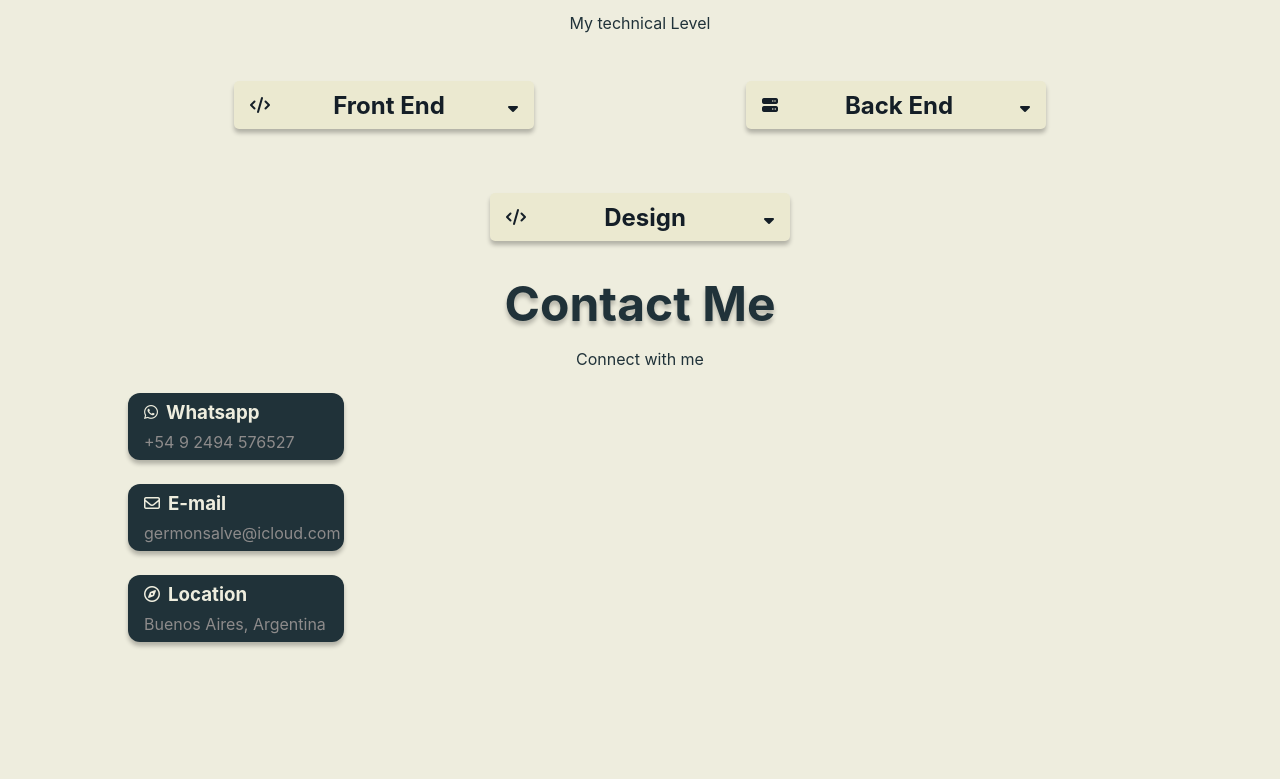
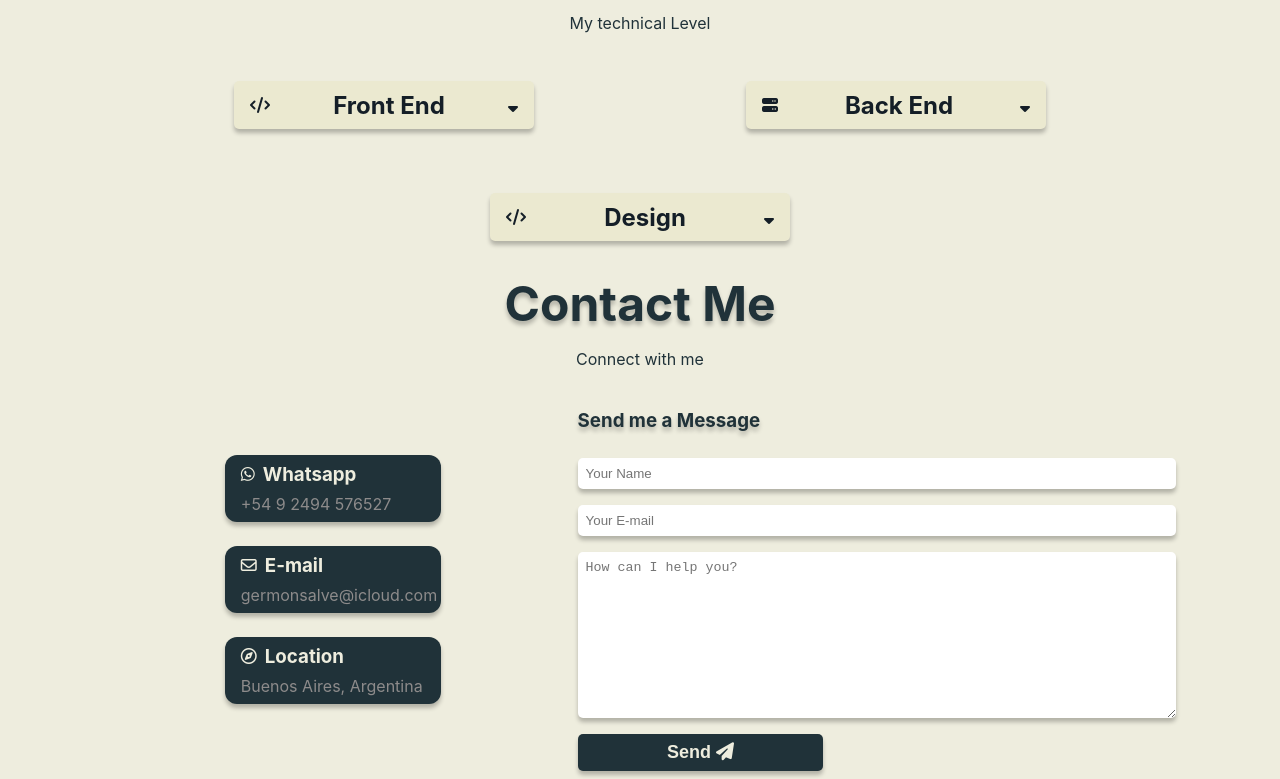
Before and after one commit to Germonsalve/CV, a plain HTML site: page index.html in a window 1280 px wide. Shown: the part 1286-2065 px from the top of the page. Before the commit the page ends 1952 px from the top, so only its background shows below. Drawn offline with Linux system fonts and the light colour scheme.

Commit message:
email secction added, test

```diff
--- a/css/styles.css
+++ b/css/styles.css
@@ -319,14 +319,26 @@ nav {
 
 /***************************CONTACT ME SECTION *********************************/
 
+.contact_container {
+    display: flex;
+    justify-content: space-between;
+    margin-top: 2.5rem;
+}
+
+.contact_cards_section {
+    min-width: 40%;
+    margin: 1.4rem 0;
+}
+
 .contact_cards {
     max-width: 200px;
     padding: .5rem;
-    margin: 1.5rem 0;
+    margin: 1.5rem auto;
     box-shadow: 0px 4px 4px rgba(0, 0, 0, 0.25);
     border-radius: 12px;
     background-color: #203239;
     color: #EEEDDE;
+    align-items: center;
 }
 
 .contact_cards p {
@@ -346,6 +358,49 @@ nav {
 
 .contact_card_top h3 {
     margin: 0;
+}
+
+.contact-form {
+    min-width: 60%;
+    margin: 0 2rem;
+}
+
+form {
+    display: flex;
+    flex-direction: column;
+}
+
+form h3 {
+    margin-top: 0;
+    margin-left: .5rem;
+    color: #203239;
+    text-shadow: 0px 4px 4px rgba(0, 0, 0, 0.25);
+}
+
+.form_items {
+    border-radius: 5px;
+    border-style: none;
+    margin: .5rem;
+    box-shadow: 0px 4px 4px rgba(0, 0, 0, 0.25);
+    padding: .5rem;
+}
+
+form button {
+    max-width: 40%;
+    background-color: #203239;
+    color: #EEEDDE;
+    font-size: large;
+    font-weight: 800;
+}
+
+form button:hover {
+    cursor: pointer;
+    color: #E0DDAA;
+}
+
+form button:active {
+    transform: translateY(1px);
+    box-shadow: 0px 0px 0px 0px;
 }
 
 
--- a/index.html
+++ b/index.html
@@ -207,6 +207,7 @@
             <h1 class="section_h1">Contact Me</h1>
             <p class="section_p">Connect with me</p>
 
+            <div class="contact_container">
                 <div class="contact_cards_section">
 
                     <div class="contact_cards">
@@ -232,14 +233,22 @@
                     </div>
                 </div>
                 <div class="contact-form">
+                    <form>
+                        <h3>Send me a Message</h3>
+                        <input class="form_items" type="text" id="name" placeholder="Your Name" required>
+                        <input class="form_items" type="email" id="email" placeholder="Your E-mail" required>
+                        <textarea class="form_items" id="message" cols="30" rows="10" placeholder="How can I help you?"></textarea>
+                        <button class="form_items" type="submit">Send <i class="fa-solid fa-paper-plane"></i></button>
+                    </form>
+                </div>
+            </div>
 
-            </div>
         </div>
 
 
 
     </div>
-
+    <script src="https://smtpjs.com/v3/smtp.js"></script>
 </body>
 
 </html>
--- a/script.js
+++ b/script.js
@@ -8,8 +8,10 @@ const dropDownBox2 = document.getElementsByClassName("dropdown_box")[1];
 const dropDownBox3 = document.getElementsByClassName("dropdown_box")[2];
 
 
-console.log(dropDownBox1);
-console.log(dropDownBox2);
+console.log(form);
+console.log(name);
+console.log(email);
+console.log(message)
 
 hamburger.addEventListener('click', function() {
     navbarLinks.classList.toggle("active");
@@ -27,3 +29,23 @@ dropDownButton2.addEventListener('click', function() {
 dropDownButton3.addEventListener('click', function() {
     dropDownBox3.classList.toggle("active");
 });
+
+function sendMsg(e) {
+    e.preventDefault();
+    const form = document.getElementsByTagName('form')[0];
+    const name = document.getElementById("name");
+    const email = document.getElementById("email");
+    const message = document.getElementById("message");
+
+    Email.send({
+        SecureToken: "6b35400b-543c-4820-b4b8-ac691adbb122",
+        To: 'germonsalve@icloud.com',
+        From: email.value,
+        Subject: "Contact Form",
+        Body: message.value
+    }).then(
+        message => alert(message)
+    );
+}
+
+form.addEventListener('submit', sendMsg);
```
Lines whose indentation alone changed are shown as unchanged.
